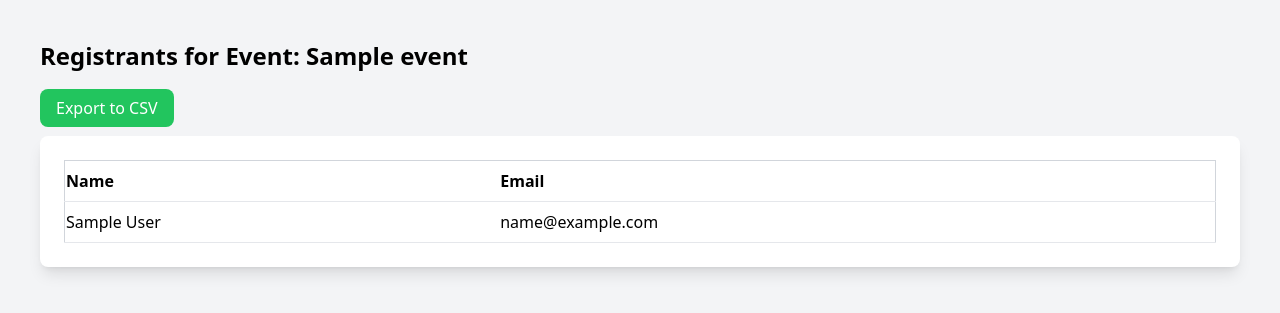
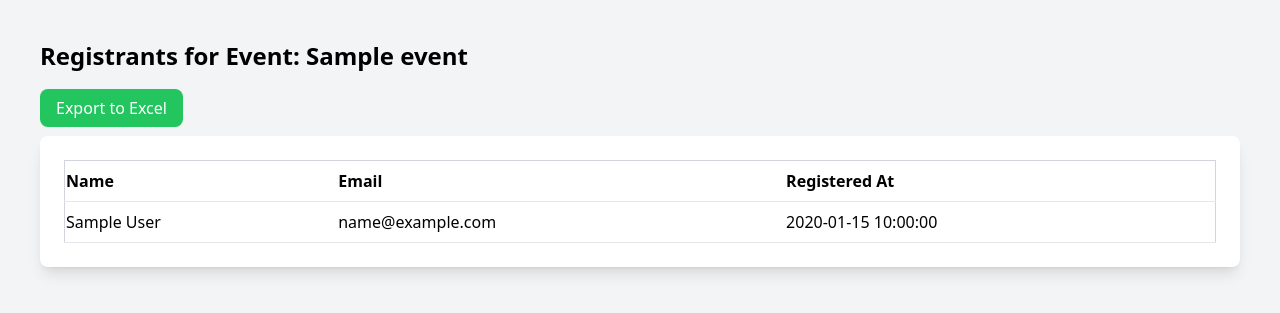
Before and after one commit to KnoWingFly/eventwebsitephp, a PHP site: page /admin/registrants.php?event_id=1 in a window 1280 px wide. Shown: the top 313 px of the page. Run offline with PHP 8.4, Linux system fonts and the light colour scheme; the visitor is signed in with stand-in values (Sample User, id 1); tables that the repository leaves empty hold one stand-in row (values such as "Sample post").

Commit message:
Rapihin dash board sama ubah CSV jadi Xlsx

```diff
--- a/admin/registrants.php
+++ b/admin/registrants.php
@@ -1,6 +1,15 @@
 <?php
 session_start();
 require "../config.php";
+
+// Ensure you have installed PhpSpreadsheet via Composer
+require "../vendor/autoload.php";  // PhpSpreadsheet
+
+use PhpOffice\PhpSpreadsheet\Spreadsheet;
+use PhpOffice\PhpSpreadsheet\Writer\Xlsx;
+use PhpOffice\PhpSpreadsheet\Style\Fill;
+use PhpOffice\PhpSpreadsheet\Style\Border;
+use PhpOffice\PhpSpreadsheet\Style\Alignment;
 
 if ($_SESSION["role"] != "admin") {
     header("Location: ../index.php?page=login");
@@ -24,7 +33,7 @@ if (!$event) {
 }
 
 $stmt_registrants = $pdo->prepare("
-    SELECT users.name, users.email
+    SELECT users.name, users.email, registrations.registered_at
     FROM registrations
     JOIN users ON registrations.user_id = users.id
     WHERE registrations.event_id = ?
@@ -32,10 +41,45 @@ $stmt_registrants = $pdo->prepare("
 $stmt_registrants->execute([$event_id]);
 $registrants = $stmt_registrants->fetchAll(PDO::FETCH_ASSOC);
 
-// CSV Export Logic
-if (isset($_GET["export"]) && $_GET["export"] === "csv") {
+// Excel Export Logic
+if (isset($_GET["export"]) && $_GET["export"] === "xlsx") {
+    $spreadsheet = new Spreadsheet();
+    $sheet = $spreadsheet->getActiveSheet();
+    $sheet->setTitle('Registrations');
+
+    // Set column headers
+    $sheet->setCellValue('A1', 'Name');
+    $sheet->setCellValue('B1', 'Email');
+    $sheet->setCellValue('C1', 'Event Title');
+    $sheet->setCellValue('D1', 'Registered At');
+
+    // Header Row Styling (bold, background color, center alignment)
+    $headerStyle = [
+        'font' => [
+            'bold' => true,
+        ],
+        'fill' => [
+            'fillType' => Fill::FILL_SOLID,
+            'startColor' => ['rgb' => '4CAF50'],  // Green background
+        ],
+        'alignment' => [
+            'horizontal' => Alignment::HORIZONTAL_CENTER,
+            'vertical' => Alignment::VERTICAL_CENTER,
+        ],
+        'borders' => [
+            'allBorders' => [
+                'borderStyle' => Border::BORDER_THIN,
+                'color' => ['rgb' => '000000'],
+            ],
+        ],
+    ];
+
+    // Apply header styling
+    $sheet->getStyle('A1:D1')->applyFromArray($headerStyle);
+
+    // SQL Query to fetch event and registration data
     $stmt = $pdo->prepare("
-        SELECT users.name, users.email, events.name as event_name
+        SELECT users.name, users.email, events.name as event_name, registrations.registered_at
         FROM registrations
         JOIN users ON registrations.user_id = users.id
         JOIN events ON registrations.event_id = events.id
@@ -44,37 +88,51 @@ if (isset($_GET["export"]) && $_GET["export"] === "csv") {
     $stmt->execute([$event_id]);
     $registrations = $stmt->fetchAll(PDO::FETCH_ASSOC);
 
-    // Ensure the output buffer is completely cleared
-    if (ob_get_length()) {
-        ob_end_clean();
+    // Populate data with alternating row color
+    $row = 2; // Start on the second row, since the first row is for column headers
+    $alternate = false;
+    foreach ($registrations as $registration) {
+        $sheet->setCellValue("A$row", $registration['name']);
+        $sheet->setCellValue("B$row", $registration['email']);
+        $sheet->setCellValue("C$row", $registration['event_name']);
+        $sheet->setCellValue("D$row", $registration['registered_at']);
+
+        // Alternate row color for readability
+        if ($alternate) {
+            $sheet->getStyle("A$row:D$row")->applyFromArray([
+                'fill' => [
+                    'fillType' => Fill::FILL_SOLID,
+                    'startColor' => ['rgb' => 'F2F2F2'],  // Light grey background
+                ],
+            ]);
+        }
+
+        // Add borders to each cell
+        $sheet->getStyle("A$row:D$row")->applyFromArray([
+            'borders' => [
+                'allBorders' => [
+                    'borderStyle' => Border::BORDER_THIN,
+                    'color' => ['rgb' => '000000'],
+                ],
+            ],
+        ]);
+
+        $row++;
+        $alternate = !$alternate; // Toggle row color
     }
 
-    // Setting headers to download the file as a CSV
-    header('Content-Type: text/csv; charset=utf-8');
-    header('Content-Disposition: attachment; filename=registrations.csv');
-
-    // Add UTF-8 BOM for proper Excel recognition
-    echo "\xEF\xBB\xBF";
-
-    // Open output stream for writing CSV
-    $output = fopen('php://output', 'w');
-
-    // Using a semicolon (;) as delimiter for CSV to match locale expectations
-    fputcsv($output, ['Name', 'Email', 'Event Title'], ';');
-
-    // Writing each row of data to CSV with semicolon delimiter
-    foreach ($registrations as $registration) {
-        fputcsv($output, [
-            $registration['name'],  // Column A: Name
-            $registration['email'], // Column B: Email
-            $registration['event_name'] // Column C: Event Name
-        ], ';');
+    // Autosize columns for better fit
+    foreach (range('A', 'D') as $columnID) {
+        $sheet->getColumnDimension($columnID)->setAutoSize(true);
     }
 
-    // Close the output stream
-    fclose($output);
+    // Send the generated Excel file to the browser for download
+    header('Content-Type: application/vnd.openxmlformats-officedocument.spreadsheetml.sheet');
+    header('Content-Disposition: attachment;filename="registrations.xlsx"');
+    header('Cache-Control: max-age=0');
 
-    // Exit to prevent further output
+    $writer = new Xlsx($spreadsheet);
+    $writer->save('php://output');
     exit();
 }
 ?>
@@ -92,7 +150,7 @@ if (isset($_GET["export"]) && $_GET["export"] === "csv") {
         <h1 class="text-2xl font-bold mb-6">Registrants for Event: <?= htmlspecialchars($event["name"]) ?></h1>
 
         <div class="mb-4">
-            <a href="registrants.php?event_id=<?= $event_id ?>&export=csv" class="bg-green-500 hover:bg-green-700 text-white py-2 px-4 rounded-lg">Export to CSV</a>
+            <a href="registrants.php?event_id=<?= $event_id ?>&export=xlsx" class="bg-green-500 hover:bg-green-700 text-white py-2 px-4 rounded-lg">Export to Excel</a>
         </div>
 
         <div class="bg-white shadow-lg rounded-lg p-6">
@@ -101,6 +159,7 @@ if (isset($_GET["export"]) && $_GET["export"] === "csv") {
                     <tr>
                         <th class="py-2 border-b text-left">Name</th>
                         <th class="py-2 border-b text-left">Email</th>
+                        <th class="py-2 border-b text-left">Registered At</th>
                     </tr>
                 </thead>
                 <tbody>
@@ -108,6 +167,7 @@ if (isset($_GET["export"]) && $_GET["export"] === "csv") {
                     <tr>
                         <td class="py-2 border-b"><?= htmlspecialchars($registrant["name"]) ?></td>
                         <td class="py-2 border-b"><?= htmlspecialchars($registrant["email"]) ?></td>
+                        <td class="py-2 border-b"><?= htmlspecialchars($registrant["registered_at"]) ?></td>
                     </tr>
                     <?php endforeach; ?>
                 </tbody>
```
Also changed, not shown: user/dashboard.php (+7 -0 lines), 1 other file.
